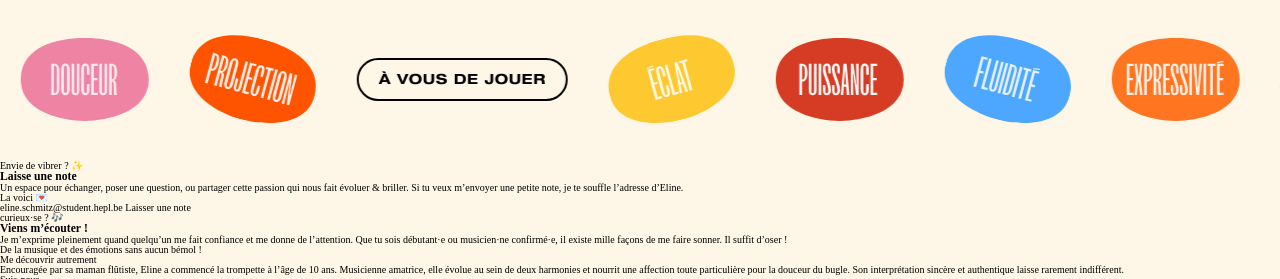
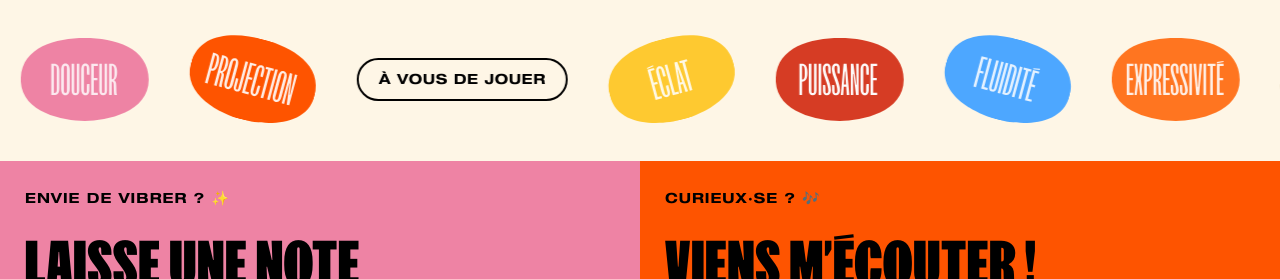
Before and after one commit to schmitz-eline/dw-reproduction, a website built with Vite: page index.html in a window 1280 px wide. Shown: the part 5233-5512 px from the top of the page. Built offline with nearby package versions, Linux system fonts and the light colour scheme.

Commit message:
footer contact

```diff
--- a/index.html
+++ b/index.html
@@ -949,7 +949,7 @@
         <article class="contact-card contact-card--email">
             <div class="contact-card__top">
                 <p class="contact__intro">Envie de vibrer&nbsp;?&nbsp;✨</p>
-                <h3>Laisse une note</h3>
+                <h3 class="contact__title">Laisse une note</h3>
                 <p class="contact__text">
                     Un espace pour échanger, poser une question, ou partager cette passion qui nous fait évoluer &
                     briller.
@@ -968,13 +968,13 @@
         <article class="contact-card contact-card--listen">
             <div class="contact-card__top">
                 <p class="contact__intro">curieux·se&nbsp;?&nbsp;🎶</p>
-                <h3>Viens m’écouter&nbsp;!</h3>
+                <h3 class="contact__title">Viens m’écouter&nbsp;!</h3>
                 <p class="contact__text">
                     Je m’exprime pleinement quand quelqu’un me fait confiance et me donne de l’attention. Que tu sois
                     débutant·e ou musicien·ne confirmé·e, il existe mille façons de me faire sonner. Il suffit d’oser&nbsp;!
                 </p>
                 <p class="contact__text">
-                    De la musique et des émotions sans aucun bémol&nbsp;!
+                    De la musique et des émotions <b>sans aucun bémol&nbsp;!</b>
                 </p>
             </div>
             <a href="https://youtu.be/J76S21-QpOE" target="_blank" rel="noopener noreferrer" class="contact__cta">
--- a/src/css/style.css
+++ b/src/css/style.css
@@ -1075,6 +1075,98 @@ header {
     animation-play-state: paused;
 }
 
+/* footer contact */
+
+.contact-cards {
+    display: grid;
+    grid-template-rows: repeat(2, 1fr);
+}
+
+.contact-card {
+    display: flex;
+    flex-direction: column;
+    padding: 3rem 2.5rem;
+    min-height: 50vh;
+    justify-content: space-between;
+}
+
+.contact-card--email {
+    background: var(--color-pink);
+}
+
+.contact-card--listen {
+    background: var(--color-dark-orange);
+}
+
+.contact__intro {
+    font-family: 'HelveticaNeueLTStd', sans-serif;
+    font-weight: 600;
+    font-size: 1.3rem;
+    line-height: 1.4;
+    letter-spacing: 1px;
+    text-transform: uppercase;
+}
+
+.contact__title {
+    font-family: 'FKScreamer', sans-serif;
+    font-weight: 900;
+    font-size: 4.5rem;
+    line-height: 0.85;
+    letter-spacing: 1px;
+    text-transform: uppercase;
+}
+
+.contact__text {
+    font-family: 'BricolageGrotesque', sans-serif;
+    font-weight: 500;
+    font-size: 1.5rem;
+    line-height: 1.4;
+    max-width: 500px;
+}
+
+.contact__email {
+    font-family: 'BricolageGrotesque', sans-serif;
+    font-weight: 400;
+    font-size: 1.6rem;
+    line-height: 18.5px;
+    padding-bottom: 1.2rem;
+    border-bottom: 1px solid var(--color-black);
+    text-align: left;
+}
+
+.contact__cta, .contact__email.copied {
+    font-family: 'HelveticaNeueLTStd', sans-serif;
+    font-weight: 700;
+    font-size: 1.3rem;
+    line-height: 17.5px;
+    letter-spacing: 0.1px;
+    text-transform: uppercase;
+    padding: 12px 20px;
+    background: var(--color-black);
+    display: block;
+    width: fit-content;
+}
+
+.contact-card--email .contact__cta {
+    color: var(--color-pink);
+}
+
+.contact-card--listen .contact__cta {
+    color: var(--color-dark-orange);
+}
+
+.contact-card__top, .contact-card__bottom {
+    display: flex;
+    flex-direction: column;
+    gap: 1.6rem;
+}
+
+.contact__email.copied {
+    background: var(--color-black);
+    color: var(--color-pink);
+    transition: background .3s ease, color .3s ease;
+}
+
 
 /* TABLET ///////////////////////////////////////////////////////////////////////// */
 
@@ -1217,6 +1309,28 @@ header {
     /* footer ticker */
     .footer-ticker__link {
         padding: 12px 1.65rem 8px;
+    }
+
+    /* footer contact */
+    .contact__intro {
+        font-size: 1.35rem;
+    }
+
+    .contact__title {
+        font-size: 5.25rem;
+    }
+
+    .contact__text {
+        font-size: 1.55rem;
+    }
+
+    .contact-card__top, .contact-card__bottom {
+        gap: 2.2rem;
+    }
+
+    .contact-cards {
+        grid-template-rows: 1fr;
+        grid-template-columns: repeat(2, 1fr);
     }
 }
 
@@ -1434,4 +1548,25 @@ header {
     .footer-ticker__link {
         padding: 12px 2rem 8px;
     }
-}
+
+    /* footer contact */
+    .contact__intro {
+        font-size: 1.4rem;
+    }
+
+    .contact__title {
+        font-size: 6rem;
+    }
+
+    .contact__text {
+        font-size: 1.6rem;
+    }
+
+    .contact__email {
+        max-width: 50%;
+    }
+
+    .contact-card__top, .contact-card__bottom {
+        gap: 2.8rem;
+    }
+}
--- a/src/js/main.js
+++ b/src/js/main.js
@@ -10,6 +10,7 @@ const reproduction = {
         this.addTickerNav();
         this.addProductsNav();
         this.manageFooterTickerScroll();
+        this.addToClipboard();
     },
 
     getHtmlElements() {
@@ -151,6 +152,22 @@ const reproduction = {
             this.fillTicker(track, items);
             window.addEventListener('resize', this.fillTicker);
         });
+    },
+
+    addToClipboard() {
+        document.addEventListener('DOMContentLoaded', () => {
+            const button = document.querySelector(settings.emailButtonSelector);
+            button.addEventListener('click', () => {
+                navigator.clipboard.writeText(button.dataset.copy).then(() => {
+                    button.classList.add(settings.copiedClass);
+                    button.textContent = settings.emailButtonText;
+                    setTimeout(() => {
+                        button.classList.remove(settings.copiedClass);
+                        button.textContent = button.dataset.copy;
+                    }, 1500);
+                });
+            });
+        });
     }
 };
 
--- a/src/js/settings.js
+++ b/src/js/settings.js
@@ -17,4 +17,7 @@ export const settings = {
     productCardSelector: '.product__card',
     filterInputSelector: 'input[name="filter"]',
     footerTickerTrackSelector: '.footer-ticker__track',
+    emailButtonSelector: '.contact__email',
+    copiedClass: 'copied',
+    emailButtonText: 'Copié !',
 }
```
